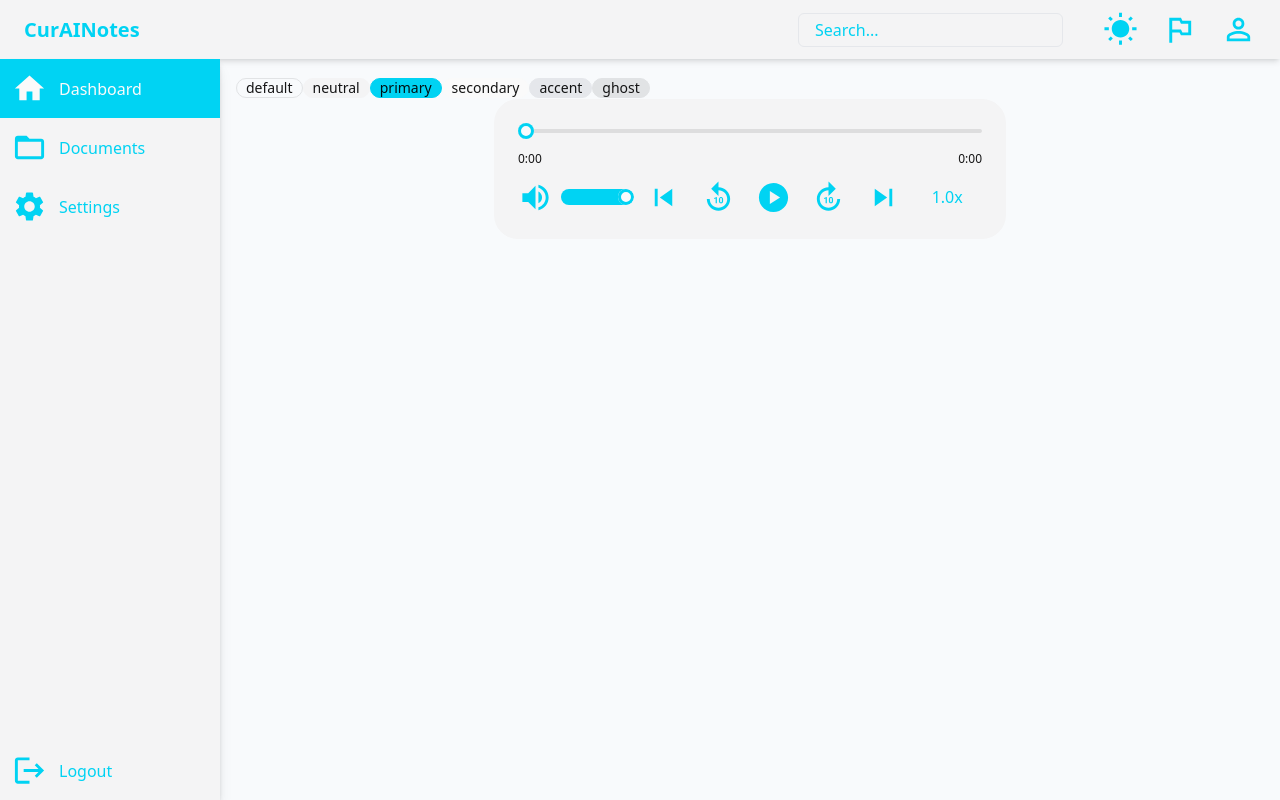
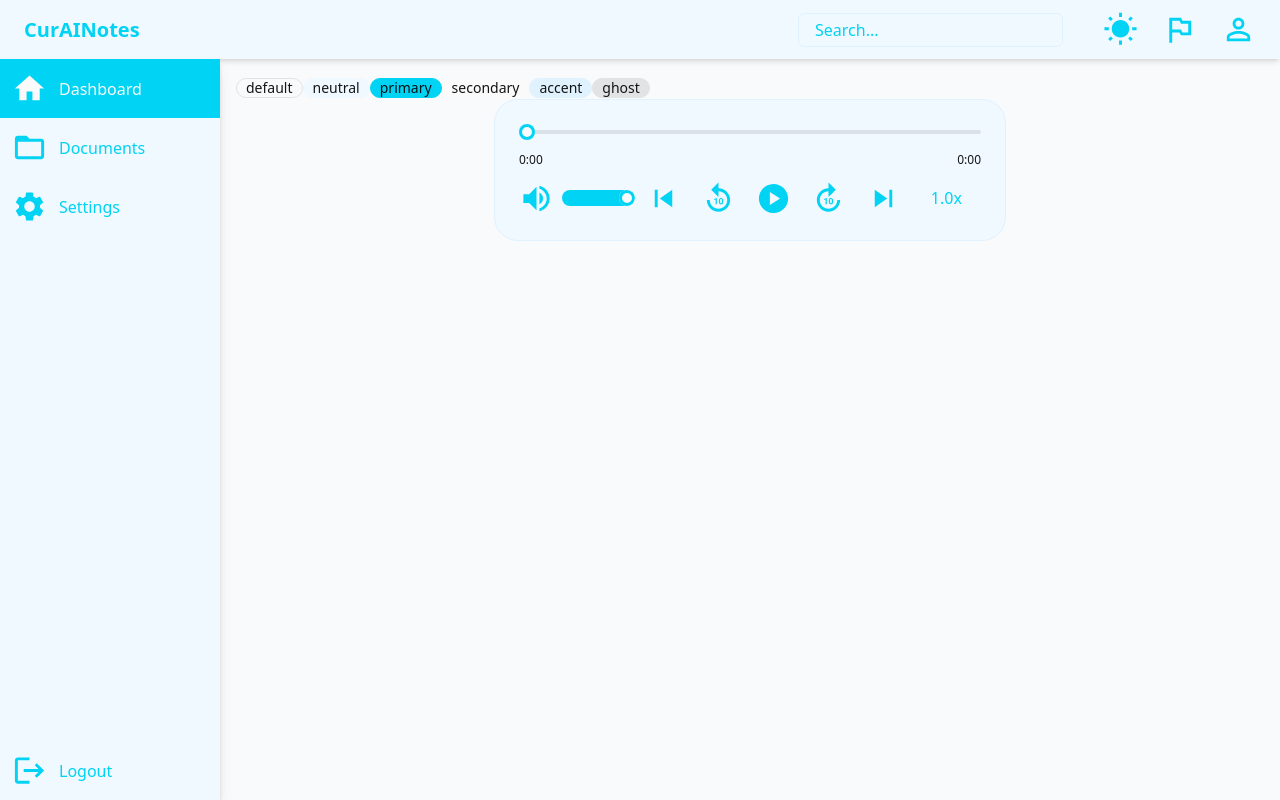
Before and after one commit to Markus-Scl/CuraiNotes, a React (Vite) app: page /profile in a window 1280 px wide. Built offline with nearby package versions, Linux system fonts and the light colour scheme.

Commit message:
changed light theme a bit

```diff
--- a/src/components/AudioPlayer.tsx
+++ b/src/components/AudioPlayer.tsx
@@ -114,7 +114,7 @@ const AudioPlayer = () => {
 	}, [speedMenuOpen]);
 
 	return (
-		<div className="bg-neutral relative flex flex-col items-center justify-center p-6 w-full max-w-lg mx-auto rounded-3xl">
+		<div className="bg-neutral relative flex flex-col items-center justify-center p-6 w-full max-w-lg mx-auto rounded-3xl border border-accent">
 			{/* Audio Element */}
 			<audio ref={audioRef} src="https://www.soundhelix.com/examples/mp3/SoundHelix-Song-1.mp3"></audio>
 
--- a/tailwind.config.js
+++ b/tailwind.config.js
@@ -20,8 +20,8 @@ export default {
       customLight: {
         "primary": "oklch(0.789 0.154 211.53)",
         "secondary": "oklch(0.985 0 0)",
-        "accent": "oklch(0.928 0.006 264.531)",
-        "neutral": "oklch(0.967 0.001 286.375)",
+        "accent": "oklch(0.951 0.026 236.824)",
+        "neutral": "oklch(0.977 0.013 236.62)",
         "base-100": "oklch(0.984 0.003 247.858)",
         "ghost": "oklch(0.656 0.241 354.308)"
       }
```
